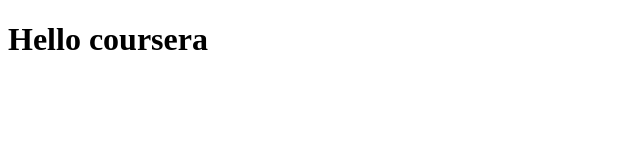
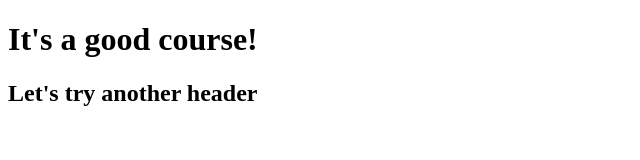
Before and after one commit to dreaminmo/Mo-sCodeTrials, a plain HTML site: page index.html in a window 1280 px wide. Shown: the whole page, without its empty margins (0-640 px from the left). Drawn offline with Linux system fonts and the light colour scheme.

Commit message:
Small addition

```diff
--- a/index.html
+++ b/index.html
@@ -4,6 +4,7 @@
 	<title>Hello Coursera!</title>
 </head>
 <body>
-<h1>Hello coursera</h1>
+<h1>It's a good course!</h1>
+<h2>Let's try another header</h2>
 </body>
 </html>
```
